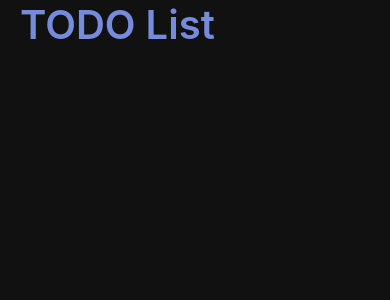
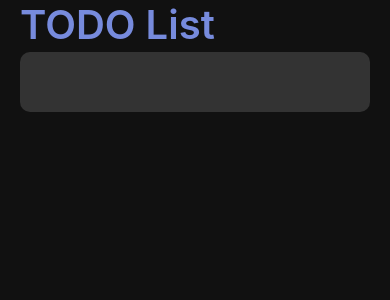
Before and after one commit to corn1200/rn-todo-app, a React Native app: screen / in a window 390 px wide. Shown: the top 300 px of the page. Built offline with nearby package versions, Linux system fonts and the light colour scheme.

Commit message:
화면 크기에 비례하여 인풋 컴포넌트의 넓이 설정

```diff
--- a/src/App.js
+++ b/src/App.js
@@ -3,6 +3,7 @@
 import { StyleSheet, Text, View, StatusBar } from 'react-native';
 import styled, { ThemeProvider } from 'styled-components/native';
 import { theme } from './theme';
+import Input from './components/input';
 
 // 내용을 감싸기 위한(Container) 스타일 컴포넌트 생성(styled.View)
 // props로 받은 테마 값(${({ theme }))의
@@ -35,11 +36,12 @@ export default function App() {
     return (
         <ThemeProvider theme={theme}>
             <Container>
-                <Title>TODO List</Title>
                 <StatusBar
                     style="light-content"
                     backgroundColor={theme.background}
                 />
+                <Title>TODO List</Title>
+                <Input />
             </Container>
         </ThemeProvider>
     );
--- a/src/components/input.js
+++ b/src/components/input.js
@@ -1,8 +1,10 @@
 import styled from "styled-components/native";
+import { Dimensions } from "react-native";
 
 // 할일 입력을 위한 인풋 컴포넌트(StyledInput) 생성(styled.TextInput)
+// 인풋 컴포넌트는 화면의 크기(${({width})) 보다 40px 작은 넓이(=> width - 40}px)를 가진다
 const StyledInput = styled.TextInput`
-    width: 100%;
+    width: ${({width}) => width - 40}px;
     height: 60px;
     margin: 3px 0;
     padding: 15px 20px;
@@ -13,8 +15,10 @@ const StyledInput = styled.TextInput`
 `;
 
 // 할일 입력 컴포넌트(StyledInput)를 반환(return)하는 함수 컴포넌트 생성(Input)
+// 현재 기기의 넓이 값(Dimensions.get('window').width)을 props로 넘겨준다
 const Input = () => {
-    return <StyledInput />
+    const width = Dimensions.get('window').width;
+    return <StyledInput width={width}/>
 };
 
 // 스타일 정의 컴포넌트를 모듈로 사용할 수 있도록 설정
--- a/src/theme.js
+++ b/src/theme.js
@@ -1,7 +1,7 @@
 // 테마 오브젝트
 export const theme = {
     background: '#111',
-    itemBackgorund: '#333',
+    itemBackground: '#333',
     main: '#778bdd',
     text: '#eee',
     done: '#666'
```
